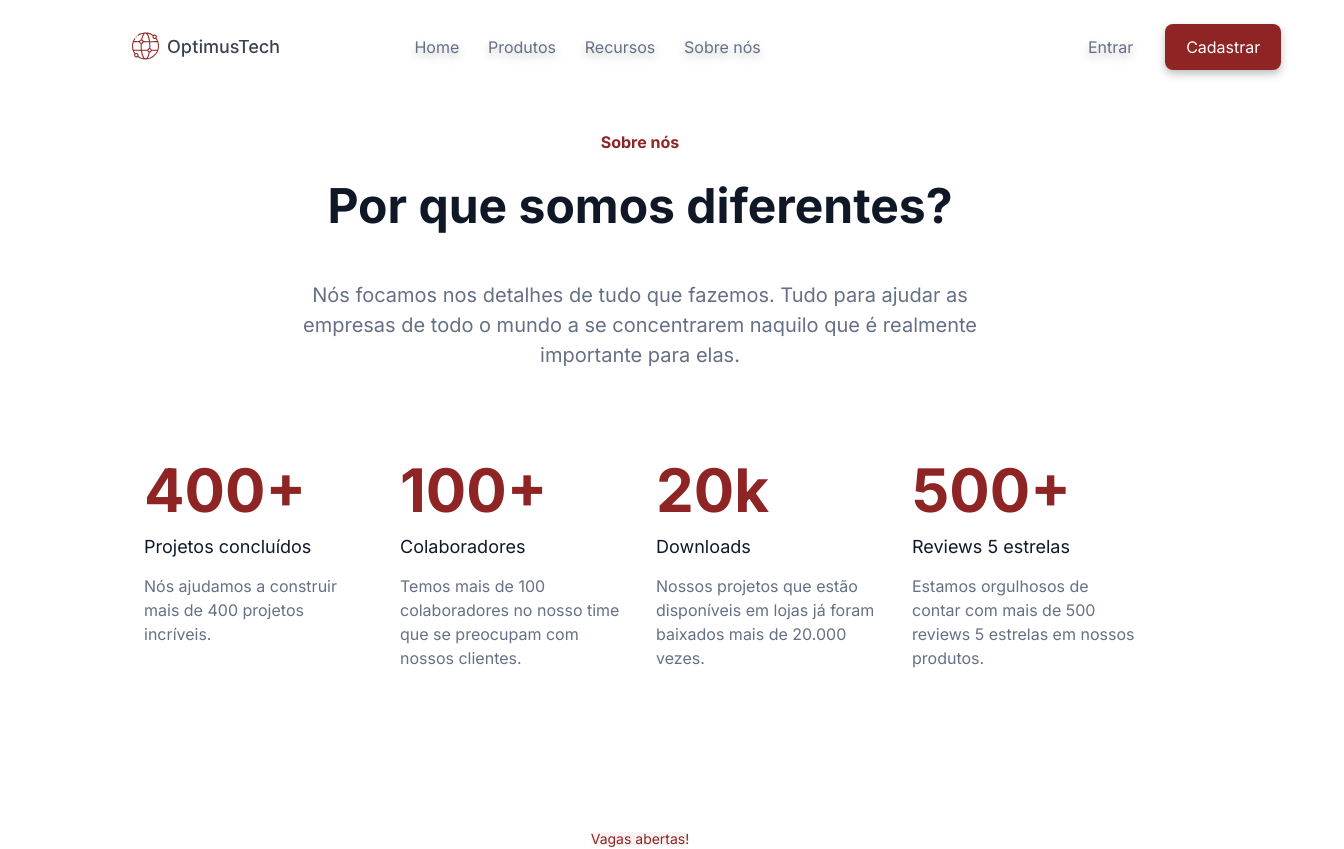
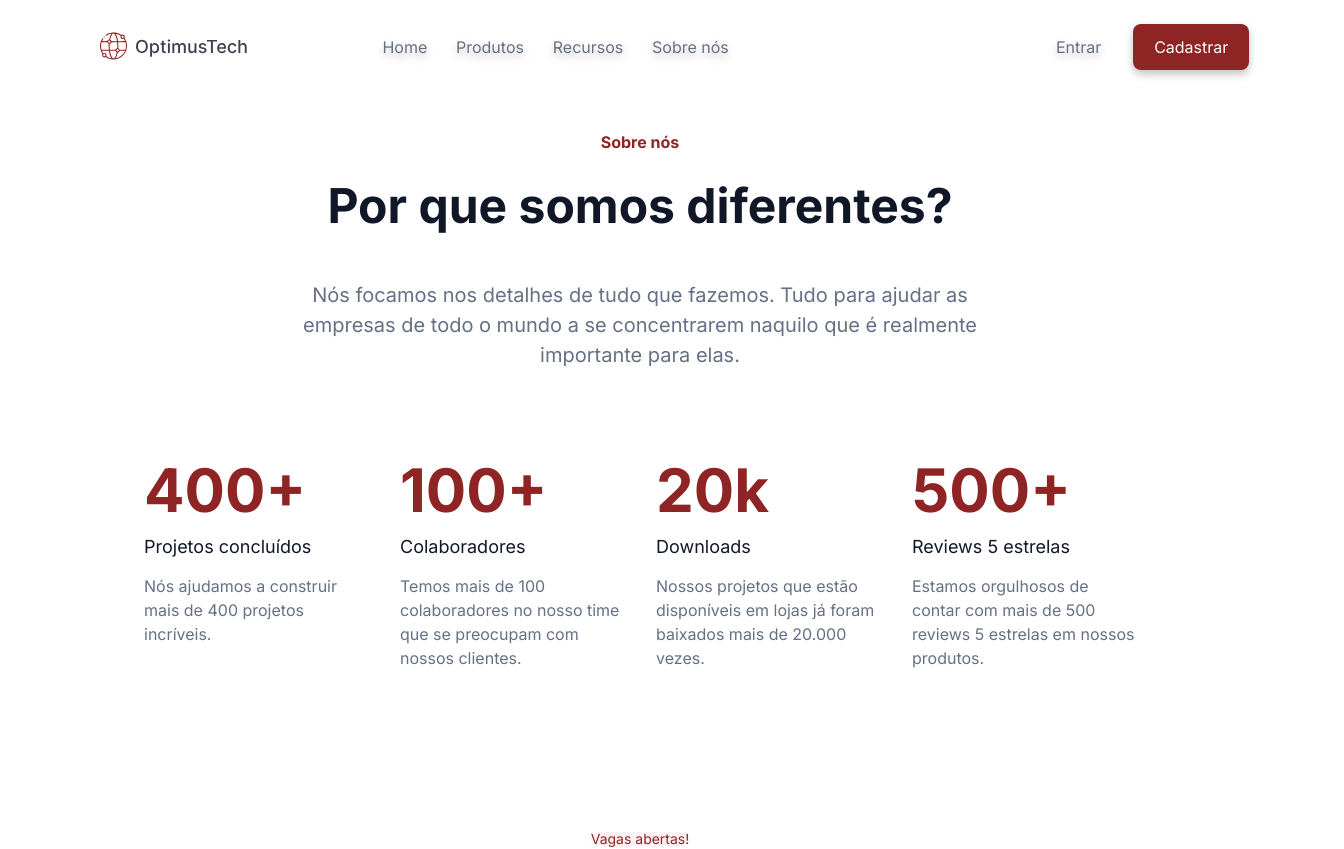
Before and after one commit to santanafx/7-days-of-code, a plain HTML site: page index.html in a window 1280 px wide. Shown: the top 849 px of the page, 1344 px wide, since content can reach past the window. Drawn offline with Linux system fonts and the light colour scheme.

Commit message:
Corrigido erros de responsibilidade

```diff
--- a/css/cabecalho.css
+++ b/css/cabecalho.css
@@ -1,8 +1,7 @@
 .cabecalho {
   background: var(--branco);
-  padding: 2em;
+  padding: 2em 0;
   width: 100%;
-  max-width: 1440px;
   margin: auto;
 }
 
--- a/css/opiniao.css
+++ b/css/opiniao.css
@@ -2,7 +2,7 @@
   background: rgba(196, 25, 25, 0.03);
   border-radius: 16px;
   text-align: center;
-  padding: 3em 5em 3em 5em;
+  padding: 3em 0em 3em 0em;
   margin: auto;
   width: 80%;
 }
```
